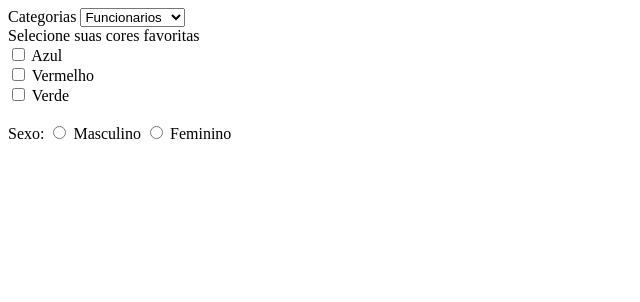
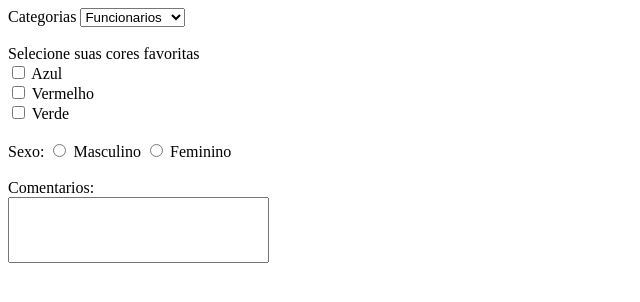
Before and after one commit to HCAC17/Project, a plain HTML site: page index.html in a window 1280 px wide. Shown: the whole page, without its empty margins (0-640 px from the left). Drawn offline with Linux system fonts and the light colour scheme.

Commit message:
Creat div txt area - 09/03/2022

```diff
--- a/index.html
+++ b/index.html
@@ -7,7 +7,7 @@
   </head>
 
   <body>
-    <!--Div label post-->
+    <!--Div post-->
     <div>
       <!--Conection on selection-->
       <label for="categoria">Categorias</label>
@@ -18,9 +18,9 @@
         <option value="funcionario" selected>Funcionarios</option>
       </select>
     </div>
-    <!--End div label post-->
-
-    <!--Div label colors-->
+    <!--End div post-->
+    <br>
+    <!--Div colors-->
     <div>
       <label>Selecione suas cores favoritas</label>
       <br />
@@ -32,10 +32,9 @@
       <br />
       <input type="checkbox" name="verde" id="verde" />
       <label for="verde">Verde</label>
-
     </div>
-    <!--End div label colors-->
-    <br>
+    <!--End div colors-->
+    <br />
     <!--Div sexo-->
     <div>
       <label>Sexo:</label>
@@ -47,5 +46,13 @@
       <label for="sexo_f" value="f">Feminino</label>
     </div>
     <!--End div sexo-->
+    <br>
+    <!--Div txt area-->
+    <div>
+        <label for="comentarios">Comentarios:</label>
+        <br>
+        <textarea name="comentarios" id="comentarios" cols="30" rows="4" maxlength="20" style="resize: none;"></textarea>
+    </div>
+    <!--End div txt area-->
   </body>
 </html>
```
